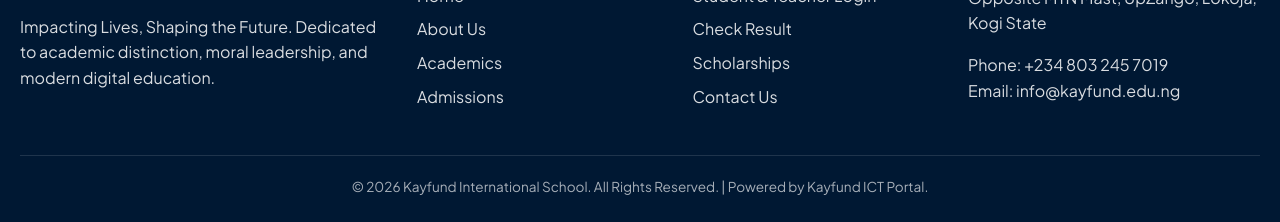
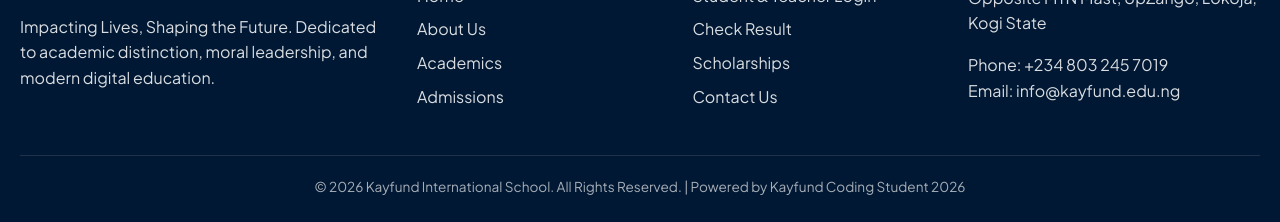
Before and after one commit to sirkays/kayfund_website, a plain HTML site: page about.html in a window 1280 px wide. Shown: the part 1978-2200 px from the top of the page. Drawn offline with Linux system fonts and the light colour scheme.

Commit message:
Update footer credit to Powered by Kayfund Coding Student 2026

```diff
--- a/about.html
+++ b/about.html
@@ -145,7 +145,7 @@
                 </div>
             </div>
             <div class="footer-bottom">
-                &copy; 2026 Kayfund International School. All Rights Reserved. | Powered by Kayfund ICT Portal.
+                &copy; 2026 Kayfund International School. All Rights Reserved. | Powered by Kayfund Coding Student 2026
             </div>
         </div>
     </footer>
```
Also changed, not shown: academics.html (+1 -1 lines), admissions.html (+1 -1 lines), contact.html (+1 -1 lines), index.html (+1 -1 lines), results.html (+1 -1 lines), scholarship.html (+1 -1 lines).
